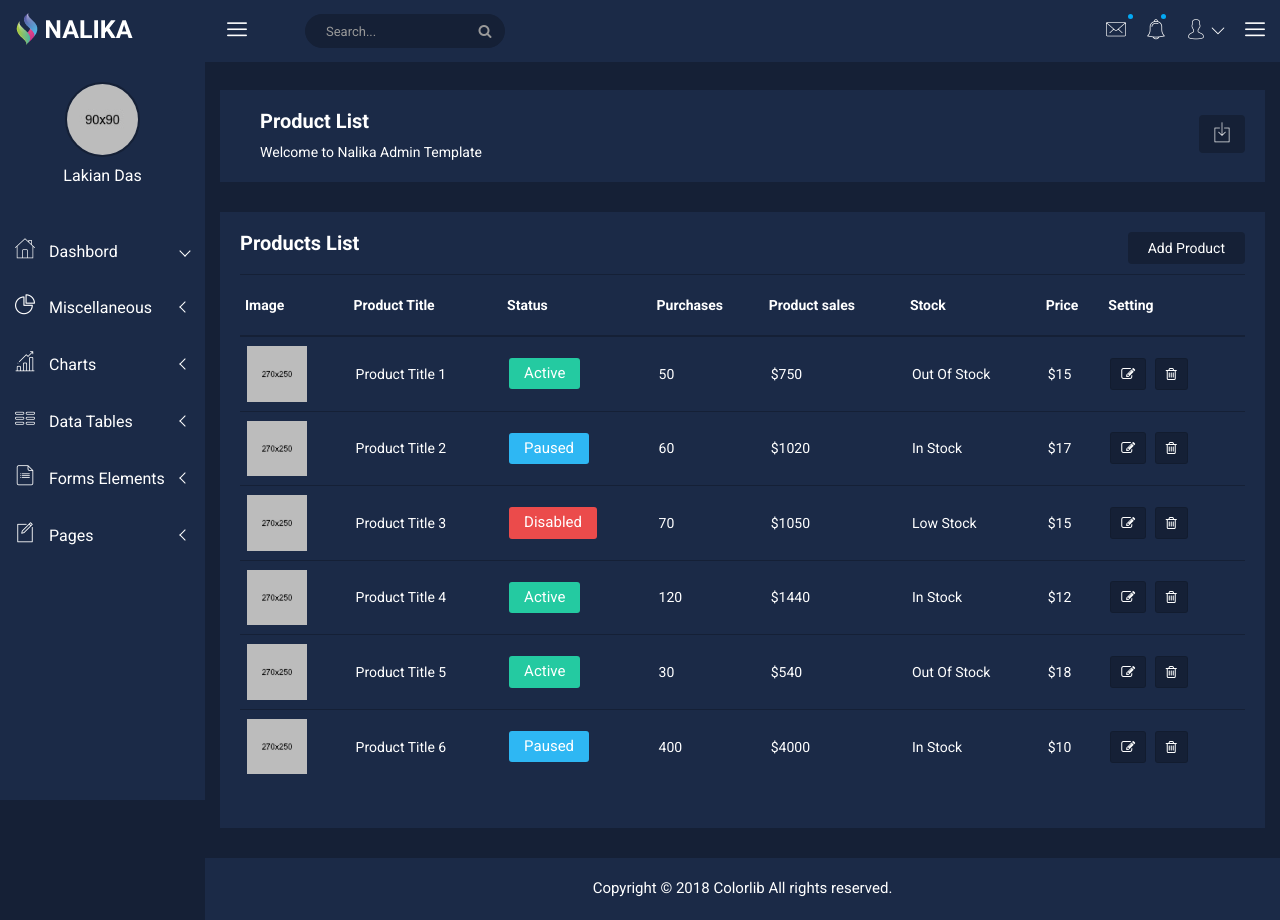
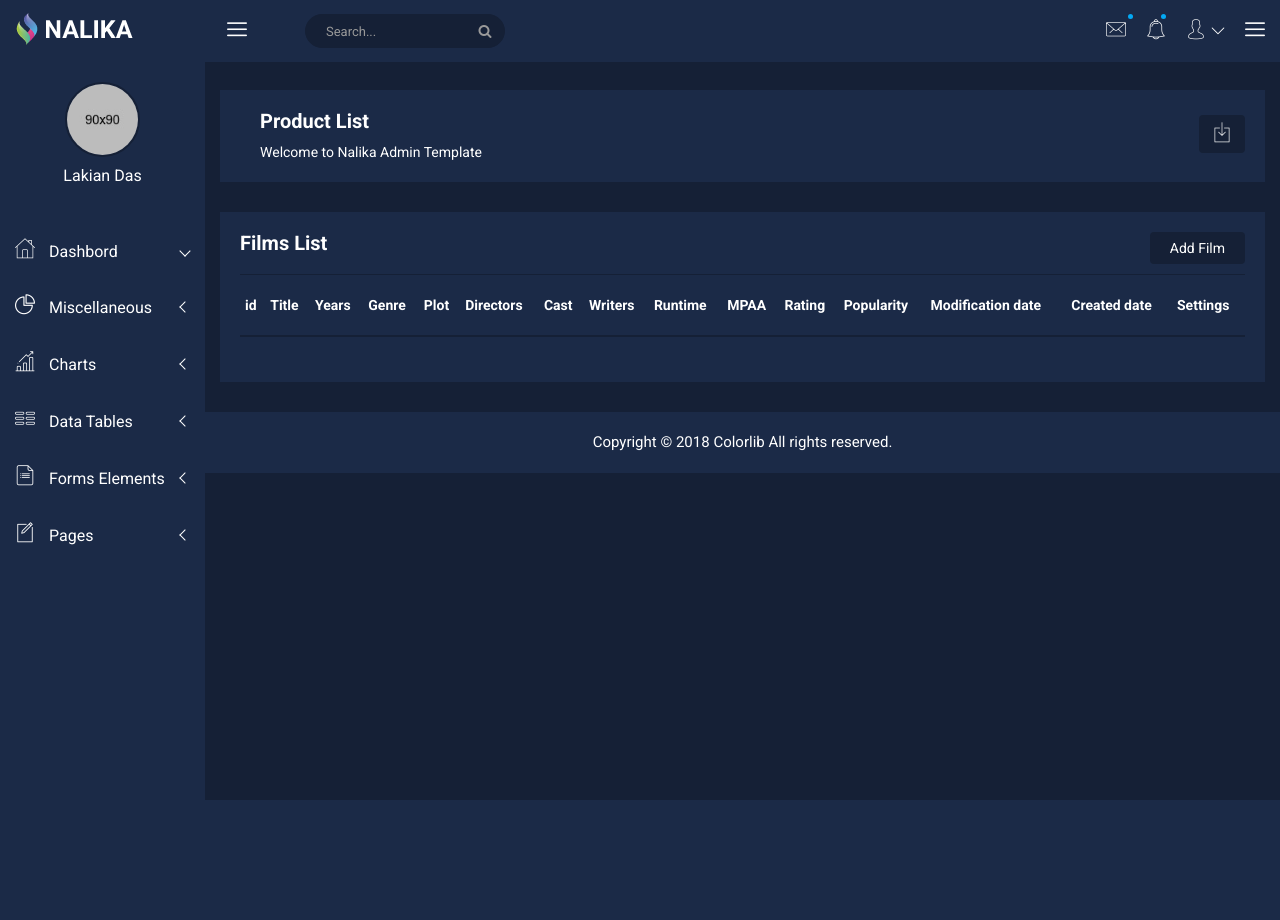
Before and after one commit to dablusLyes/movie_1, a PHP site: page /admin/index.php in a window 1280 px wide. After the commit the page ends 800 px from the top, so only its background shows below. Run offline with PHP 8.4, Linux system fonts and the light colour scheme; data that the repository does not hold is empty; a stand-in replaces the project's code that opens the database connection.

Commit message:
listing back

```diff
--- a/admin/inc/footer_back.php
+++ b/admin/inc/footer_back.php
@@ -1,3 +1,22 @@
+  </div>
+    </div>
+      </div>
+        </div>
+          </div>
+          </div>
+          <div class="footer-copyright-area">
+          <div class="container-fluid">
+          <div class="row">
+          <div class="col-lg-12">
+          <div class="footer-copy-right">
+          <p>Copyright © 2018 <a href="https://colorlib.com/wp/templates/">Colorlib</a> All rights reserved.</p>
+          </div>
+        </div>
+      </div>
+    </div>
+  </div>
+</div>
+
 <!-- jquery
 ============================================ -->
 <script src="js/vendor/jquery-1.12.4.min.js"></script>
--- a/admin/inc/listing_back.php
+++ b/admin/inc/listing_back.php
@@ -1,39 +1,28 @@
 <?php
 
 function create_listingMoviesBack($movies){
-  echo '<table>';
-  echo '<tr>';
-  echo    '<td colspan = 3>Titre</td>';
-  echo    '<td colspan = 10>Contenu</td>';
-  echo    '<td colspan = 3>Auteur</td>';
-  echo    '<td colspan = 3>Date de création</td>';
-  echo    '<td colspan = 3>Update</td>';
-  echo    '<td colspan = 3>edit</td>';
-  echo    '<td colspan = 3>delete</td>';
-  echo    '<td colspan = 3>status</td>';
-  echo '</tr>';
+  foreach ($movis as $movie) {
 
-  foreach ($movis as $key => $movie) {
-    if($key % 2 == 0){
-      echo '<tr>';
-    }
-    else {
-      echo '<tr class="success">';
-    }
-
-    echo    '<td colspan = 3>'.$movie['title'].'</td>';
-    echo    '<td colspan = 10>'.substr($movie['content'], 0, 30);
-            if(strlen($article['content']) > 30) { echo '(...)';}
-    echo    '</td>';
-    echo    '<td colspan = 3>'.$article['auteur'].'</td>';
-    echo    '<td colspan = 3>'.formated_date($movie['created_at']).'</td>';
-    echo    '<td colspan = 3>';
-            if($movie['updated_at'] != NULL) { echo formated_date($movie['updated_at']); }
-    echo    '</td>';
-    echo    '<td colspan = 3><a href="edit.php?id='.$movie['id'].'"><i class="fas fa-edit"></i></a></td>';
-    echo    '<td colspan = 3><a href="delete.php?id='.$movie['id'].'"><i class="fas fa-trash"></i></a></td>';
-    echo    '<td colspan = 3><a href="delete.php?id='.$movie['id'].'">'.$movie['status'].'</i></a></td>';
-    echo '</tr>';
+    echo    '<tr>';
+    echo     '<th>'.$movie['id'].'</th>';
+    echo     '<th>'.$movie['title'].'</th>';
+    echo     '<th>'.$movie['year'].'</th>';
+    echo     '<th>'.$movie['genres'].'</th>';
+    echo     '<th>'.$movie['plot'].'</th>';
+    echo     '<th>'.$movie['directors'].'</th>';
+    echo     '<th>'.$movie['cast'].'</th>';
+    echo     '<th>'.$movie['writers'].'</th>';
+    echo     '<th>'.$movie['runtime'].'</th>';
+    echo     '<th>'.$movie['mpaa'].'</th>';
+    echo     '<th>'.$movie['rating'].'</th>';
+    echo     '<th>'.$movie['popularity'].'</th>';
+    echo     '<th>'.$movie['modifed'].'</th>';
+    echo     '<th>'.$movie['created'].'</th>';
+    echo     '<th>';
+    echo       '<button data-toggle="tooltip" title="Edit" class="pd-setting-ed"><i class="fa fa-pencil-square-o" aria-hidden="true"></i></button>';
+    echo       '<button data-toggle="tooltip" title="Trash" class="pd-setting-ed"><i class="fa fa-trash-o" aria-hidden="true"></i></button>';
+    echo     '</th>';
+    echo   '</tr>';
   }
   echo '</table>';
 }
--- a/admin/index.php
+++ b/admin/index.php
@@ -21,6 +21,7 @@ $urlPattern = 'index.php?page=(:num)';
 
 $paginator = new Paginator($totalItems, $itemsPerPage, $currentPage, $urlPattern);
 
+$movies = getAllMoviesLimitBy();
 
 ?>
 
@@ -56,133 +57,36 @@ $paginator = new Paginator($totalItems, $itemsPerPage, $currentPage, $urlPattern
     <div class="row">
     <div class="col-lg-12 col-md-12 col-sm-12 col-xs-12">
     <div class="product-status-wrap">
-<h4>Products List</h4>
+    <h4>Films List</h4>
     <div class="add-product">
-<a href="product-edit.html">Add Product</a>
+    <a href="product-edit.html">Add Film</a>
     </div>
     <table>
     <tr>
-<th>Image</th>
-<th>Product Title</th>
-<th>Status</th>
-<th>Purchases</th>
-<th>Product sales</th>
-<th>Stock</th>
-<th>Price</th>
-<th>Setting</th>
-</tr>
-<tr>
-<td><img src="img/new-product/5-small.jpg" alt="" /></td>
-<td>Product Title 1</td>
-<td>
-<button class="pd-setting">Active</button>
-</td>
-<td>50</td>
-<td>$750</td>
-<td>Out Of Stock</td>
-<td>$15</td>
-<td>
-<button data-toggle="tooltip" title="Edit" class="pd-setting-ed"><i class="fa fa-pencil-square-o" aria-hidden="true"></i></button>
-<button data-toggle="tooltip" title="Trash" class="pd-setting-ed"><i class="fa fa-trash-o" aria-hidden="true"></i></button>
-</td>
-</tr>
-<tr>
-<td><img src="img/new-product/6-small.jpg" alt="" /></td>
-<td>Product Title 2</td>
-<td>
-<button class="ps-setting">Paused</button>
-</td>
-<td>60</td>
-<td>$1020</td>
-<td>In Stock</td>
-<td>$17</td>
-<td>
-<button data-toggle="tooltip" title="Edit" class="pd-setting-ed"><i class="fa fa-pencil-square-o" aria-hidden="true"></i></button>
-<button data-toggle="tooltip" title="Trash" class="pd-setting-ed"><i class="fa fa-trash-o" aria-hidden="true"></i></button>
-</td>
-</tr>
-<tr>
-<td><img src="img/new-product/7-small.jpg" alt="" /></td>
-<td>Product Title 3</td>
-<td>
-<button class="ds-setting">Disabled</button>
-</td>
-<td>70</td>
-<td>$1050</td>
-<td>Low Stock</td>
-<td>$15</td>
-<td>
-<button data-toggle="tooltip" title="Edit" class="pd-setting-ed"><i class="fa fa-pencil-square-o" aria-hidden="true"></i></button>
-<button data-toggle="tooltip" title="Trash" class="pd-setting-ed"><i class="fa fa-trash-o" aria-hidden="true"></i></button>
-</td>
-</tr>
-<tr>
-<td><img src="img/new-product/5-small.jpg" alt="" /></td>
-<td>Product Title 4</td>
-<td>
-<button class="pd-setting">Active</button>
-</td>
-<td>120</td>
-<td>$1440</td>
-<td>In Stock</td>
-<td>$12</td>
-<td>
-<button data-toggle="tooltip" title="Edit" class="pd-setting-ed"><i class="fa fa-pencil-square-o" aria-hidden="true"></i></button>
-<button data-toggle="tooltip" title="Trash" class="pd-setting-ed"><i class="fa fa-trash-o" aria-hidden="true"></i></button>
-</td>
-</tr>
-<tr>
-<td><img src="img/new-product/6-small.jpg" alt="" /></td>
-<td>Product Title 5</td>
-<td>
-<button class="pd-setting">Active</button>
-</td>
-<td>30</td>
-<td>$540</td>
-<td>Out Of Stock</td>
-<td>$18</td>
-<td>
-<button data-toggle="tooltip" title="Edit" class="pd-setting-ed"><i class="fa fa-pencil-square-o" aria-hidden="true"></i></button>
-<button data-toggle="tooltip" title="Trash" class="pd-setting-ed"><i class="fa fa-trash-o" aria-hidden="true"></i></button>
-</td>
-</tr>
-<tr>
-<td><img src="img/new-product/7-small.jpg" alt="" /></td>
-<td>Product Title 6</td>
-<td>
-<button class="ps-setting">Paused</button>
-</td>
-<td>400</td>
-<td>$4000</td>
-<td>In Stock</td>
-<td>$10</td>
-<td>
-<button data-toggle="tooltip" title="Edit" class="pd-setting-ed"><i class="fa fa-pencil-square-o" aria-hidden="true"></i></button>
-<button data-toggle="tooltip" title="Trash" class="pd-setting-ed"><i class="fa fa-trash-o" aria-hidden="true"></i></button>
-</td>
+      <th>id</th>
+      <th>Title</th>
+      <th>Years</th>
+      <th>Genre</th>
+      <th>Plot</th>
+      <th>Directors</th>
+      <th>Cast</th>
+      <th>Writers</th>
+      <th>Runtime</th>
+      <th>MPAA</th>
+      <th>Rating</th>
+      <th>Popularity</th>
+      <th>Modification date</th>
+      <th>Created date</th>
+      <th>Settings</th>
     </tr>
     </table>
+
+    <?php create_listingMoviesBack($movies); ?>
+
     <div class="custom-pagination">
     <ul class="pagination">
     <?php echo $paginator ?>
     </ul>
-</div>
-</div>
-</div>
-</div>
-</div>
-</div>
-<div class="footer-copyright-area">
-<div class="container-fluid">
-<div class="row">
-<div class="col-lg-12">
-<div class="footer-copy-right">
-<p>Copyright © 2018 <a href="https://colorlib.com/wp/templates/">Colorlib</a> All rights reserved.</p>
-</div>
-</div>
-</div>
-</div>
-</div>
-</div>
+
 
 <?php include('inc/footer_back.php') ?>
--- a/inc/request.php
+++ b/inc/request.php
@@ -37,12 +37,12 @@ function getRandomMovies($count = 10){
 // ===================================================================================//
 // 							Get allartikal get all movies from DB limit by 25
 
-function getAllMovies(){
+function getAllMoviesLimitBy($limit = 25){
       global $pdo;
 
       $sql = "SELECT * FROM movies_full
                 ORDER BY id ASC
-                LIMIT 25";
+                LIMIT $limit";
       $query = $pdo->prepare($sql);
       $query->execute();
 
```
Also changed, not shown: forgetpassword.php (+9 -9 lines). Lines whose indentation alone changed are shown as unchanged.
